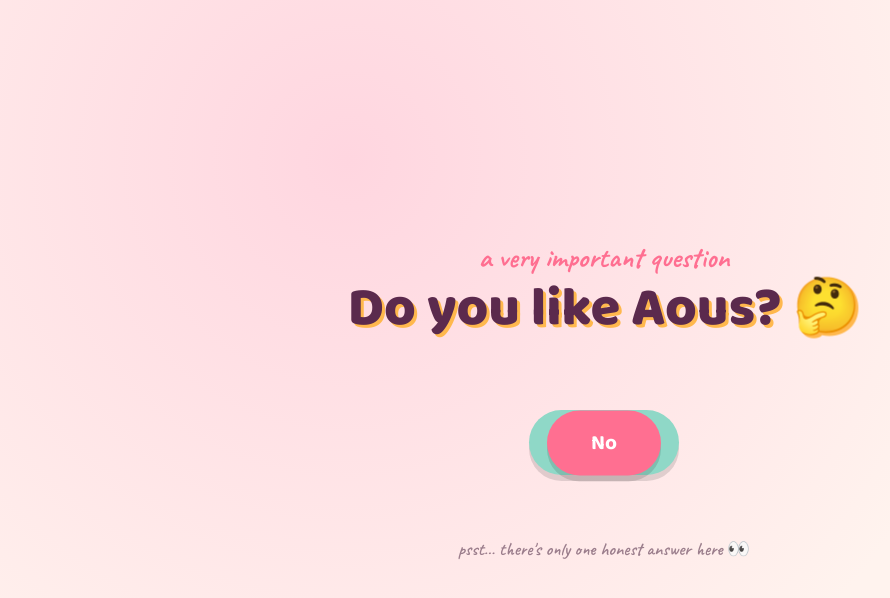
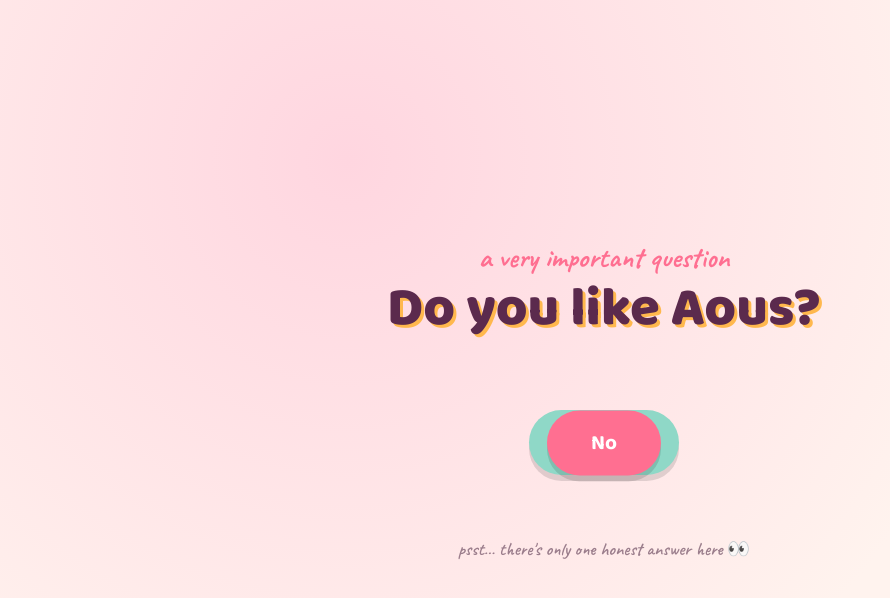
Before and after one commit to Aous301/Aous, a plain HTML site: page index.html in a window 1280 px wide. Shown: the whole page, without its empty margins (36-926 px from the left). Drawn offline with Linux system fonts and the light colour scheme.

Commit message:
Update index.html

```diff
--- a/index.html
+++ b/index.html
@@ -187,7 +187,7 @@ to{ transform: translateY(-115vh) rotate(360deg); opacity:0; }
 </head>
 <body>    <div id="screen1">
     <div class="eyebrow">a very important question</div>
-    <h1 id="question">Do you like Aous? 🤔</h1>  <div class="btn-row" id="btnRow">
+    <h1 id="question">Do you like Aous? </h1>  <div class="btn-row" id="btnRow">
   <button id="yesBtn">Yes 💚</button>
   <button id="noBtn">No</button>
 </div>
```
